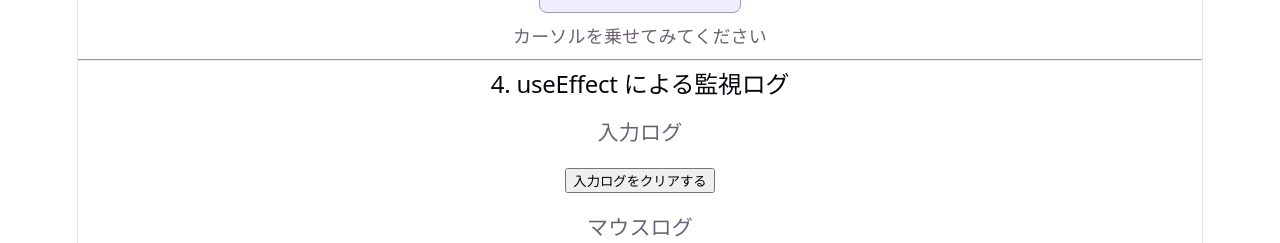
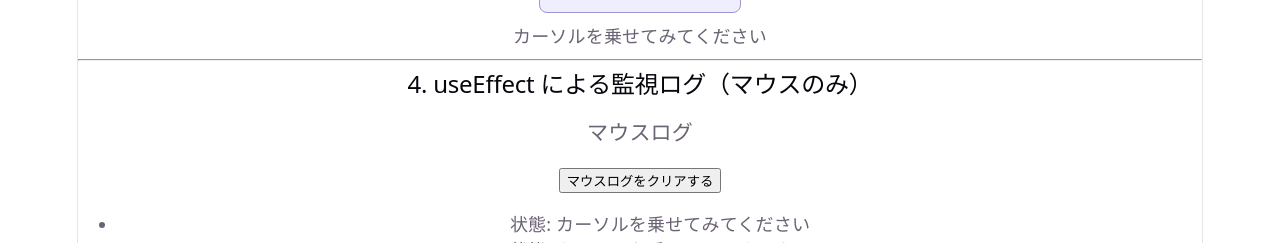
Before and after one commit to maki0315-1617/my-react-app, a React (Vite) app: page / in a window 1280 px wide. Shown: the part 707-950 px from the top of the page. Built offline with nearby package versions, Linux system fonts and the light colour scheme.

Commit message:
バグ修正８

```diff
--- a/src/App.jsx
+++ b/src/App.jsx
@@ -6,7 +6,6 @@ function App() {
   const [text, setText] = useState("");
   const [count, setCount] = useState(0);
   const [mouseMessage, setMouseMessage] = useState("カーソルを乗せてみてください");
-  const [inputLog, setInputLog] = useState([]);
   const [mouseLog, setMouseLog] = useState([]);
   const [isJumping, setIsJumping] = useState(false);
 
@@ -42,19 +41,7 @@ function App() {
   };
 
   // -----------------------------
-  // useEffect：入力ログ（暴走しない版）
-  // -----------------------------
-  useEffect(() => {
-    if (text.trim() === "") return; // 空文字は無視
-
-    setInputLog((prev) => {
-      const next = [...prev, `入力: ${text}`];
-      return next.slice(-50); // 最新50件だけ保持
-    });
-  }, [text]);
-
-  // -----------------------------
-  // useEffect：マウスログ
+  // useEffect：マウスログ（安全）
   // -----------------------------
   useEffect(() => {
     setMouseLog((prev) => [...prev, `状態: ${mouseMessage}`]);
@@ -116,15 +103,7 @@ function App() {
       <hr />
 
       <section>
-        <h2>4. useEffect による監視ログ</h2>
-
-        <h3>入力ログ</h3>
-        <button onClick={() => setInputLog([])}>入力ログをクリアする</button>
-        <ul>
-          {inputLog.map((log, index) => (
-            <li key={index}>{log}</li>
-          ))}
-        </ul>
+        <h2>4. useEffect による監視ログ（マウスのみ）</h2>
 
         <h3>マウスログ</h3>
         <button onClick={() => setMouseLog([])}>マウスログをクリアする</button>
```
